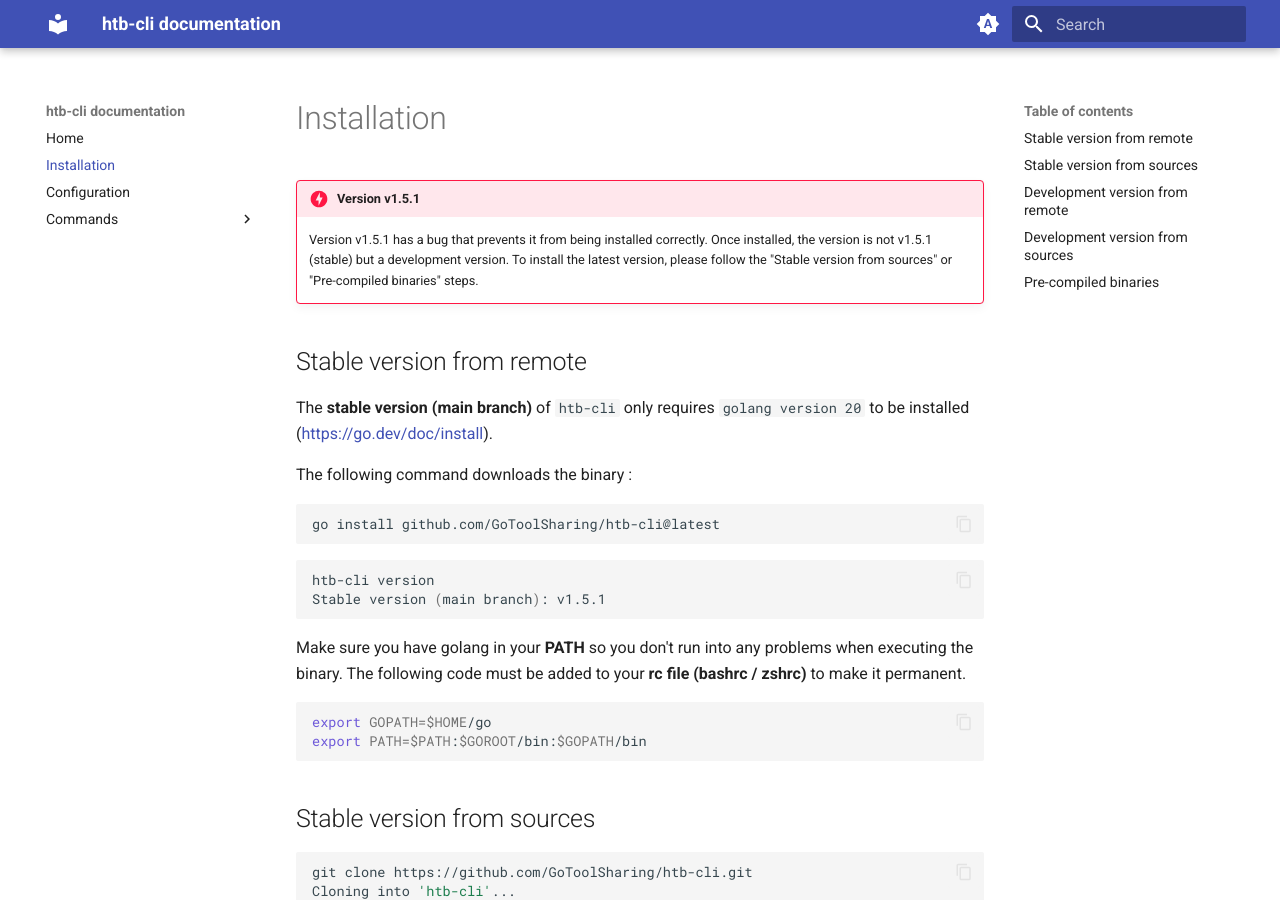
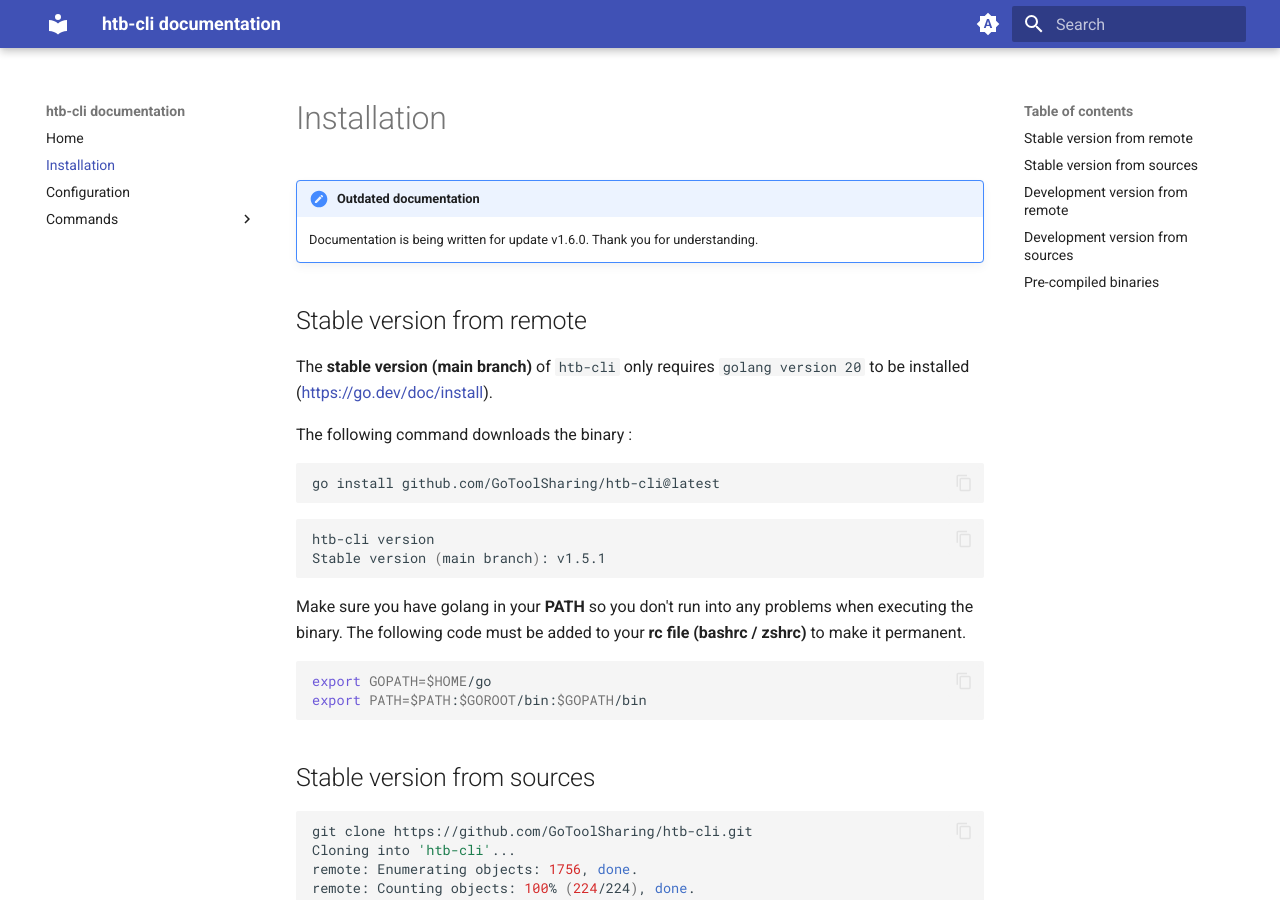
Before and after one commit to GoToolSharing/htb-cli-documentation, an MkDocs documentation site: the page built from docs/installation.md, in a window 1280 px wide and 900 px high. Built offline with MkDocs 1.6.1 and Material for MkDocs 9.7.7, drawn with Linux system fonts in a browser that asks for light colours.

Commit message:
Update installation.md

```diff
--- a/docs/installation.md
+++ b/docs/installation.md
@@ -1,11 +1,8 @@
 # Installation
 
-!!! danger "Version v1.5.1"
+!!! note "Outdated documentation"
 
-    Version v1.5.1 has a bug that prevents it from being installed correctly.
-    Once installed, the version is not v1.5.1 (stable) but a development version.
-    To install the latest version, please follow the "Stable version from sources" or "Pre-compiled binaries" steps.
-
+    Documentation is being written for update v1.6.0. Thank you for understanding.
 
 ## Stable version from remote
 
```
